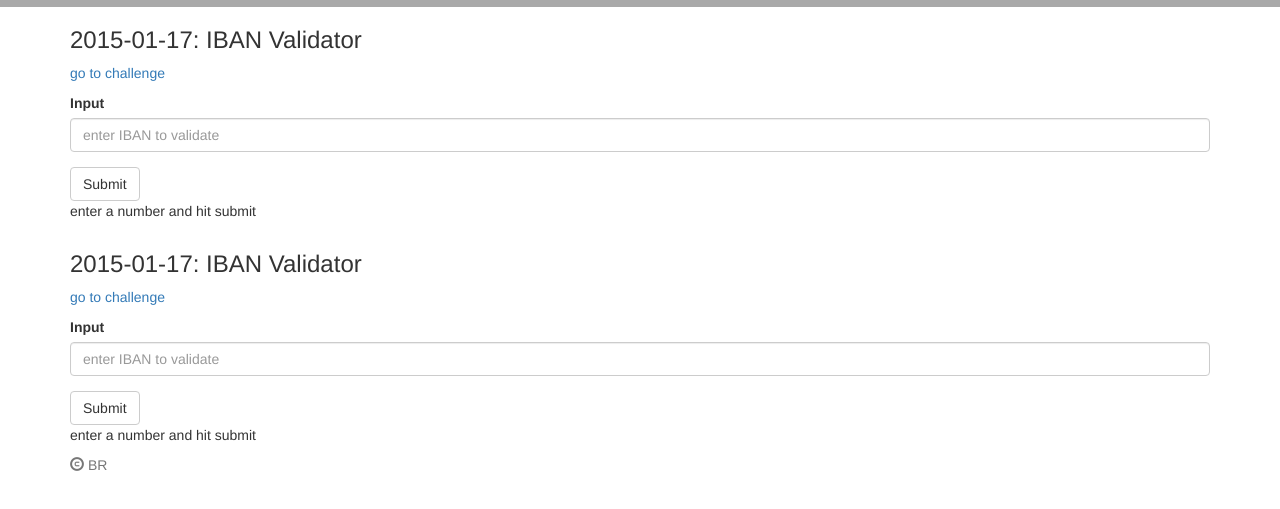
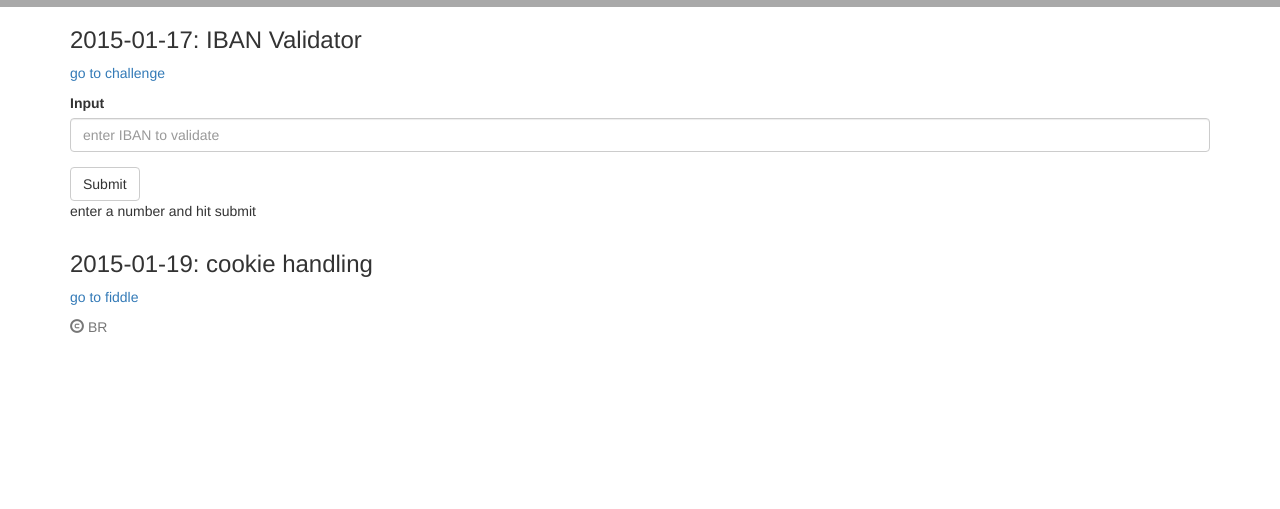
Before and after one commit to bernhardriegler/bernhardriegler.github.io, a plain HTML site: page dailyprog/index.html in a window 1280 px wide. Shown: the part 165-674 px from the top of the page. Drawn offline with nearby package versions, Linux system fonts and the light colour scheme.

Commit message:
added cookie handling example

```diff
--- a/dailyprog/index.html
+++ b/dailyprog/index.html
@@ -85,24 +85,17 @@
                     </div>
                 </div>
             </div>
-        </section><section id="ibanvalidator">
+        </section>
+        <section id="cookiehandling">
             <div class="container">
                 <div class="row">
                     <div class="col-xs-12">
-                        <h3>2015-01-17: IBAN Validator</h3>
-                        <p><a href="http://www.reddit.com/r/dailyprogrammer/comments/2s7ezp/20150112_challenge_197_easy_isbn_validator/" target="_blank">go to challenge</a></p>
-                        <form>
-                          <div class="form-group">
-                            <label for="ibanvalidatorinput">Input</label>
-                            <input type="text" class="form-control" id="ibanvalidatorinput" placeholder="enter IBAN to validate">
-                          </div>
-                          <button type="submit" class="btn btn-default">Submit</button>
-                            <p class="result">enter a number and hit submit</p>
-                        </form>
+                        <h3>2015-01-19: cookie handling</h3>
+                        <p><a href="http://jsfiddle.net/q9mghyqw/6/" target="_blank">go to fiddle</a></p>
                     </div>
                 </div>
             </div>
-        </
+        </section>
         <section>
             <footer class="footer">
                 <div class="container">
```
